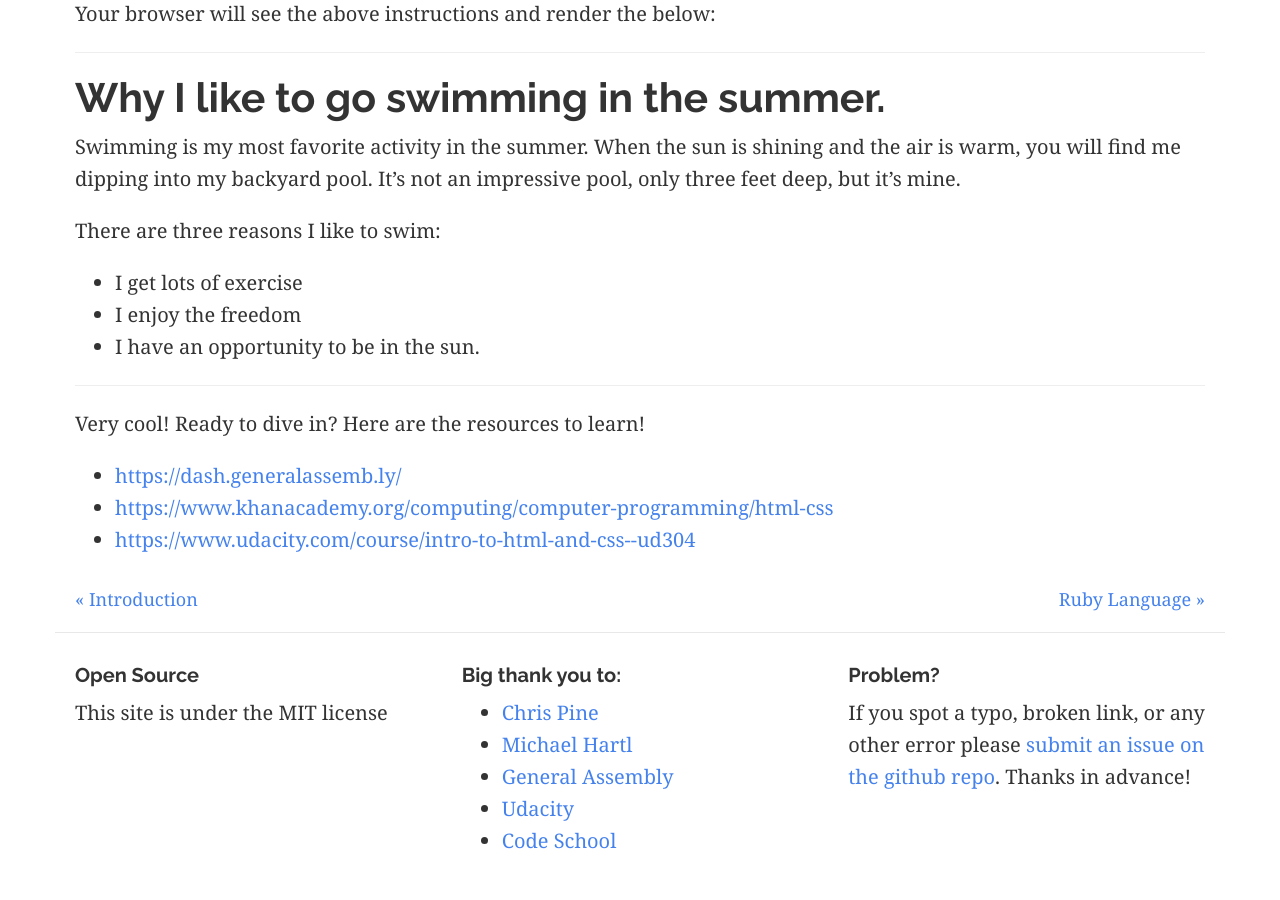
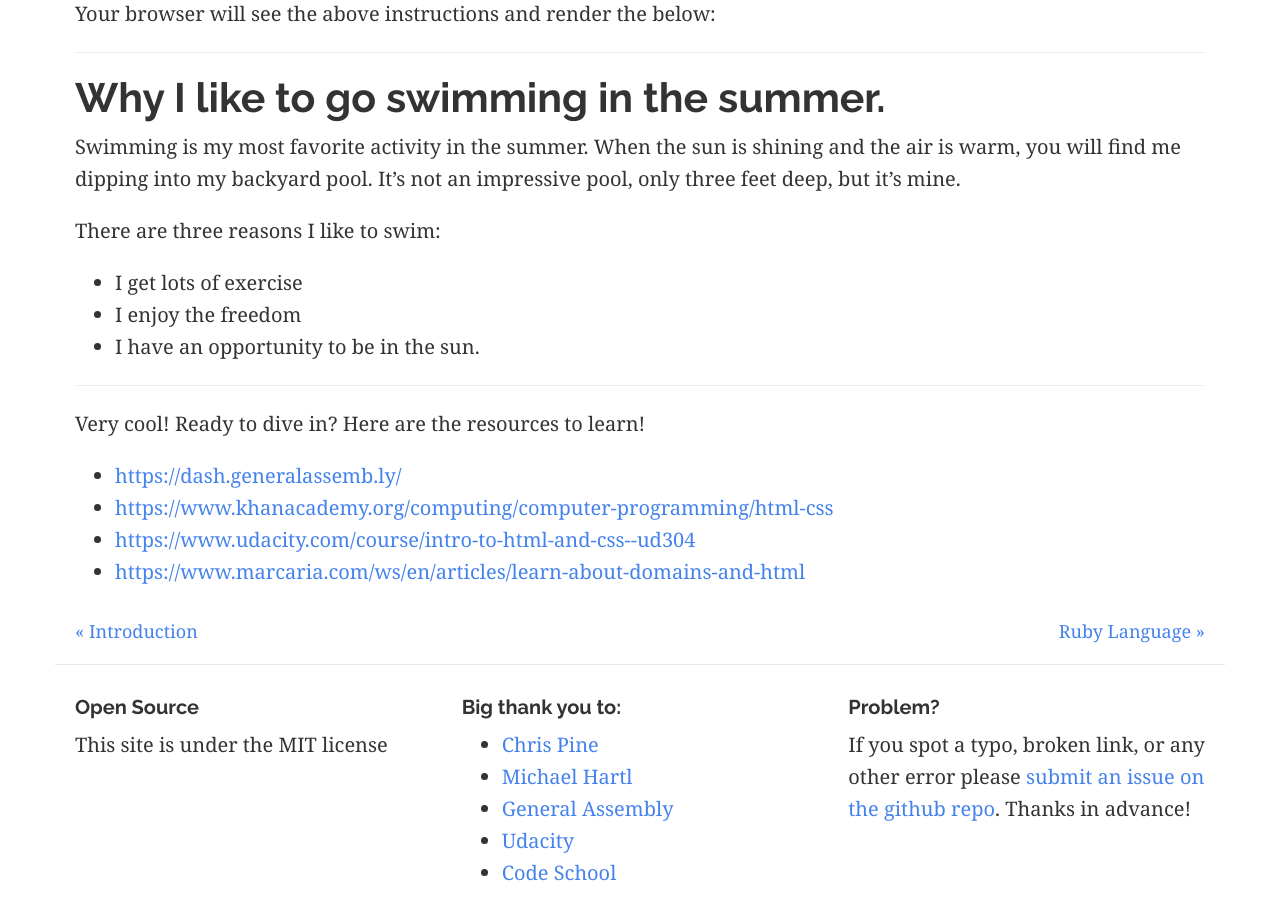
Before and after one commit to dorothythurston/become-a-developer, a Jekyll site: the page built from _posts/2016-06-30-html-and-css.markdown, in a window 1280 px wide and 900 px high, scrolled down 759 px. Built offline with Jekyll 4.4.1, drawn with Linux system fonts in a browser that asks for light colours; before the commit the page ends 1627 px from its top, so only the background shows below that.

Commit message:
Add extra HTML resource (Thanks Mason)

```diff
--- a/_posts/2016-06-30-html-and-css.markdown
+++ b/_posts/2016-06-30-html-and-css.markdown
@@ -47,4 +47,5 @@ Very cool! Ready to dive in? Here are the resources to learn!
 	<li><a href="https://dash.generalassemb.ly/">https://dash.generalassemb.ly/</a></li>
 	<li><a href="https://www.khanacademy.org/computing/computer-programming/html-css">https://www.khanacademy.org/computing/computer-programming/html-css</a></li>
 	<li><a href="https://www.udacity.com/course/intro-to-html-and-css--ud304">https://www.udacity.com/course/intro-to-html-and-css--ud304</a></li>
+	<li><a href="https://www.marcaria.com/ws/en/articles/learn-about-domains-and-html">https://www.marcaria.com/ws/en/articles/learn-about-domains-and-html</a></li>
 </ul>
```
